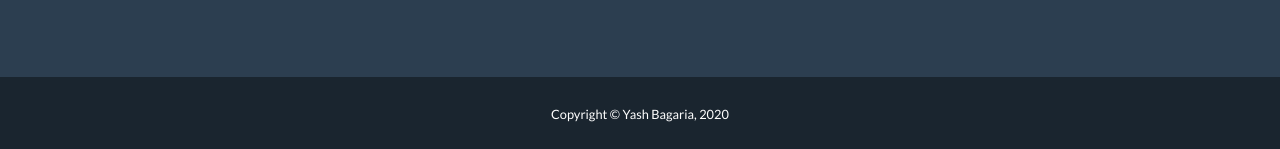
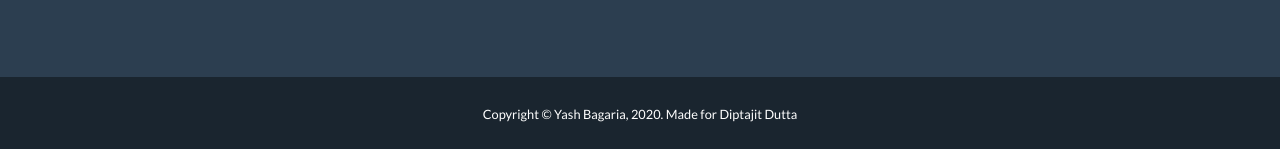
Before and after one commit to iwilder53/pc-repair-portfolio-site, a plain HTML site: page index.html in a window 1280 px wide. Shown: the part 2590-2739 px from the top of the page. Drawn offline with nearby package versions, Linux system fonts and the light colour scheme; files that its build step writes are made by us from their sources; a script that the page names is missing.

Commit message:
Update index.html

```diff
--- a/index.html
+++ b/index.html
@@ -229,7 +229,7 @@
         </footer>
         <!-- Copyright Section-->
         <div class="copyright py-4 text-center text-white">
-            <div class="container"><small>Copyright © Yash Bagaria, 2020</small></div>
+            <div class="container"><small>Copyright © Yash Bagaria, 2020. Made for Diptajit Dutta</small></div>
         </div>
         <!-- Scroll to Top Button (Only visible on small and extra-small screen sizes)-->
         <div class="scroll-to-top d-lg-none position-fixed">
```
